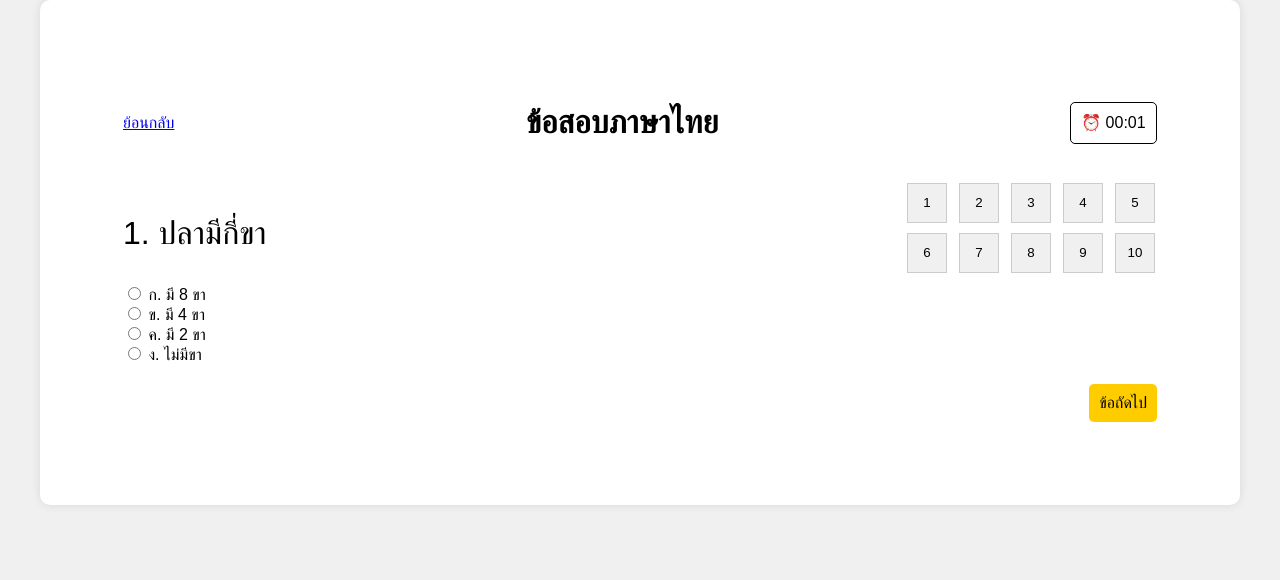
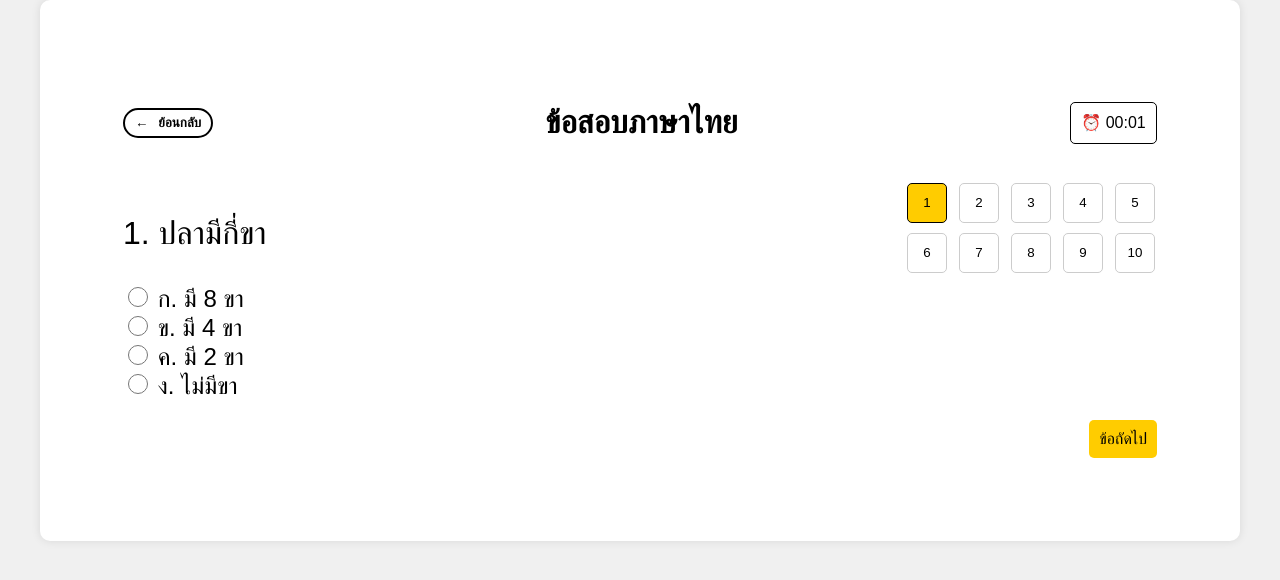
Before and after one commit to nnzzy/webdesign_onlinecourse, a plain HTML site: page doexam.html in a window 1280 px wide. Drawn offline with Linux system fonts and the light colour scheme.

Commit message:
do exam page ต่อ

```diff
--- a/doexam.css
+++ b/doexam.css
@@ -3,6 +3,28 @@ body {
     margin: 0;
     padding: 0;
     background-color: #f0f0f0;
+}
+
+.back-button {
+    display: flex;
+    align-items: center;
+    padding: 5px 10px;
+    font-weight: bold;
+    color: black;
+    background-color: white;
+    border: 2px solid black;
+    border-radius: 50px;
+    cursor: pointer;
+    transition: background-color 0.3s, color 0.3s;
+}
+
+.back-button:hover {
+    background-color: black;
+    color: white;
+}
+
+.back-button .arrow {
+    margin-right: 10px;
 }
 
 .timer {
@@ -34,7 +56,11 @@ body {
 }
 
 .question label {
-    font-size: 1rem;
+    font-size: 1.5rem;
+}
+
+input{
+    cursor: pointer;
 }
 
 .question-nav {
@@ -46,16 +72,32 @@ body {
 }
 
 .question-nav button {
-    background-color: #f0f0f0;
+    background-color: #ffffff;
     border: 1px solid #ccc;
     cursor: pointer;
     width: 40px;
     height: 40px;
     padding: 10px;
     text-align: center;
+    border-radius: 5px;
+    cursor: pointer;
 }
 
-.submit-btn {
+.question-nav .active {
+    background-color: #ffcc00;
+    color: black;
+    border: 1px solid black;
+}
+
+.question-nav .active:hover {
+    background-color: #baab71;
+}
+
+.question-nav button:hover{
+    background-color: rgb(217, 215, 215);
+}
+
+.next-btn {
     margin-top: 20px;
     padding: 10px;
     background-color: #ffcc00;
@@ -66,6 +108,9 @@ body {
     align-self: flex-end;
 }
 
+.next-btn:hover{
+    background-color: #baab71;
+}
 @media screen and (max-width: 1279px) {
     .container{
         width: 80%;
@@ -126,7 +171,6 @@ body {
     .submit-btn {
         font-size: 1rem;
         margin: 0;
-        width: 125px;
         padding: 10px;
     }
 }
--- a/doexam.html
+++ b/doexam.html
@@ -11,14 +11,16 @@
 
     <div class="container">
         <div class="exam-header">
-            <a href="#">ย้อนกลับ</a>
+            <button class="back-button">
+                <span class="arrow"> ← </span> ย้อนกลับ
+            </button>
             <h1>ข้อสอบภาษาไทย</h1>
             <div class="timer">⏰ 00:01</div>
         </div>
 
         <div class="exam-content">
             <div class="question-nav">
-                <button>1</button>
+                <button class="active">1</button>
                 <button>2</button>
                 <button>3</button>
                 <button>4</button>
@@ -32,15 +34,15 @@
             <div class="question">
                 <p>1. ปลามีกี่ขา</p>
                 <form>
-                    <label><input type="radio" name="answer"> ก. มี 8 ขา</label><br>
-                    <label><input type="radio" name="answer"> ข. มี 4 ขา</label><br>
-                    <label><input type="radio" name="answer"> ค. มี 2 ขา</label><br>
-                    <label><input type="radio" name="answer"> ง. ไม่มีขา</label><br>
+                    <label><input type="radio" name="answer" style="height:20px; width:20px;"> ก. มี 8 ขา</label><br>
+                    <label><input type="radio" name="answer" style="height:20px; width:20px;"> ข. มี 4 ขา</label><br>
+                    <label><input type="radio" name="answer" style="height:20px; width:20px;"> ค. มี 2 ขา</label><br>
+                    <label><input type="radio" name="answer" style="height:20px; width:20px;"> ง. ไม่มีขา</label><br>
                 </form>
             </div>
 
         </div>
-        <button type="submit" class="submit-btn">ข้อถัดไป</button>
+        <button type="submit" class="next-btn">ข้อถัดไป</button>
     </div>
 </body>
 </html>
```
